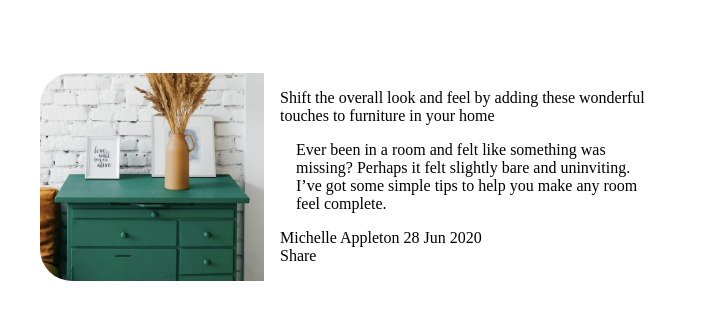
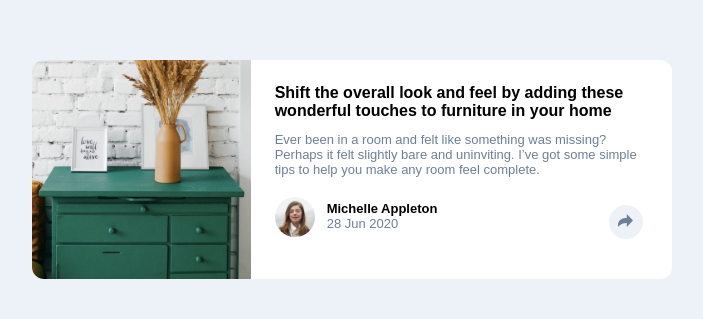
Before and after one commit to khali70/article-preview-component, a plain HTML site: page index.html in a window 1280 px wide. Shown: the part 231-550 px from the top of the page, without its empty margins (288-991 px from the left). Drawn offline with Linux system fonts and the light colour scheme; a web font is replaced by a local one.

Commit message:
don: descktop view

```diff
--- a/index.html
+++ b/index.html
@@ -30,9 +30,18 @@
           felt slightly bare and uninviting. I’ve got some simple tips to help
           you make any room feel complete.
         </div>
-        <div class="share">
-          Michelle Appleton 28 Jun 2020
-          <div class="icon">Share</div>
+        <div class="footer">
+          <div class="left">
+            <img src="./images/avatar-michelle.jpg" alt="avatar-michelle" />
+            <div class="about">
+              <div class="title">Michelle Appleton</div>
+              <div class="sub">28 Jun 2020</div>
+            </div>
+          </div>
+          <div class="icon">
+            <!-- Share -->
+            <img src="./images/icon-share.svg" alt="Share" />
+          </div>
         </div>
       </div>
     </div>
--- a/style/style.scss
+++ b/style/style.scss
@@ -1,28 +1,82 @@
-$border: 2rem;
+@import "https://fonts.google.com/specimen/Manrope";
+
+$border: 0.75rem;
+
+$font: 13px;
+
+$DarkBlue: hsl(217, 19%, 35%);
+$Blue: hsl(214, 17%, 51%);
+$grayBlue: hsl(212, 23%, 69%);
+$lightGrayBlue: hsl(210, 46%, 95%);
+
+//  unites
 body {
   display: flex;
   align-items: center;
   justify-content: center;
   min-width: 100vw;
   min-height: 100vh;
+  font-family: Manrope, sans-serif;
+  background-color: $lightGrayBlue;
+  padding: 0;
+  margin: 0;
 }
 .card {
   display: flex;
   max-width: 50vw;
-
+  background-color: #fff;
+  border-radius: $border;
+  overflow: hidden;
   .bg {
-    border-radius: $border 0 0 $border;
     flex: 1;
     background-image: url("../images/drawers.jpg");
     background-position: center;
     background-size: cover;
     background-repeat: no-repeat;
-    //
     padding: 1rem;
   }
   .body {
     flex: 2;
-    margin: 1rem;
+    margin: 1.5rem;
+    .title {
+      font-weight: bold;
+    }
+    .body {
+      margin: 0.75rem 0;
+      font-size: $font;
+      color: $Blue;
+    }
+    .footer {
+      display: flex;
+      .left {
+        display: flex;
+        img {
+          $imgSize: 40px;
+          width: $imgSize;
+          height: $imgSize;
+          border-radius: 50%;
+          margin-top: 0.5rem;
+        }
+        .about {
+          $margin: 0.75rem;
+          margin: $margin 0 $margin 0.75rem;
+          font-size: $font;
+          .title {
+          }
+          .sub {
+            color: $Blue;
+          }
+        }
+      }
+      .icon {
+        $margin: 0.75rem;
+        margin: 1rem 5px 1rem auto;
+        background-color: $lightGrayBlue;
+        padding: 0.5rem 0.6rem;
+        border-radius: 50%;
+        height: 0%;
+      }
+    }
   }
 }
 .attribution {
```
Also changed, not shown: style/style.css, 1 other file.
